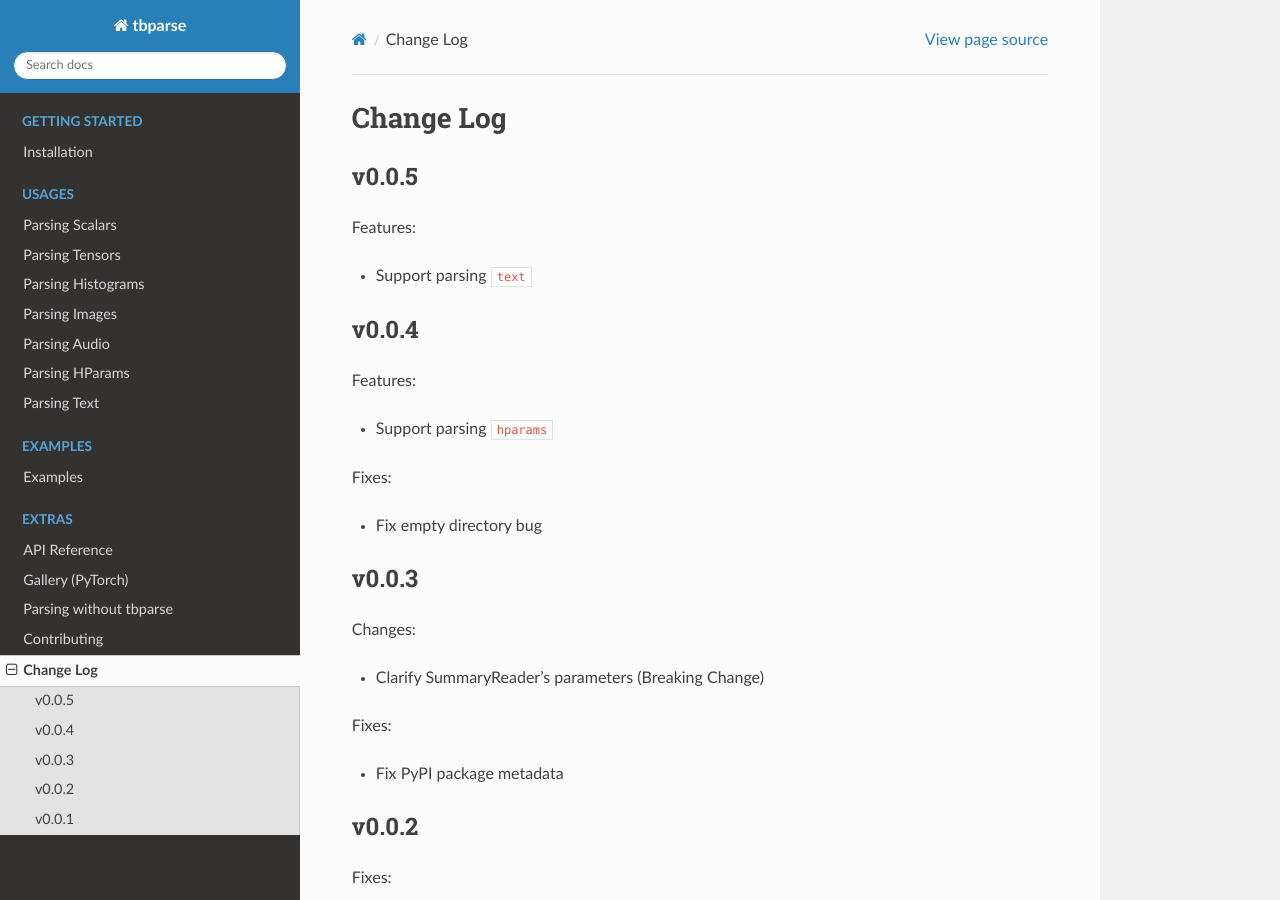
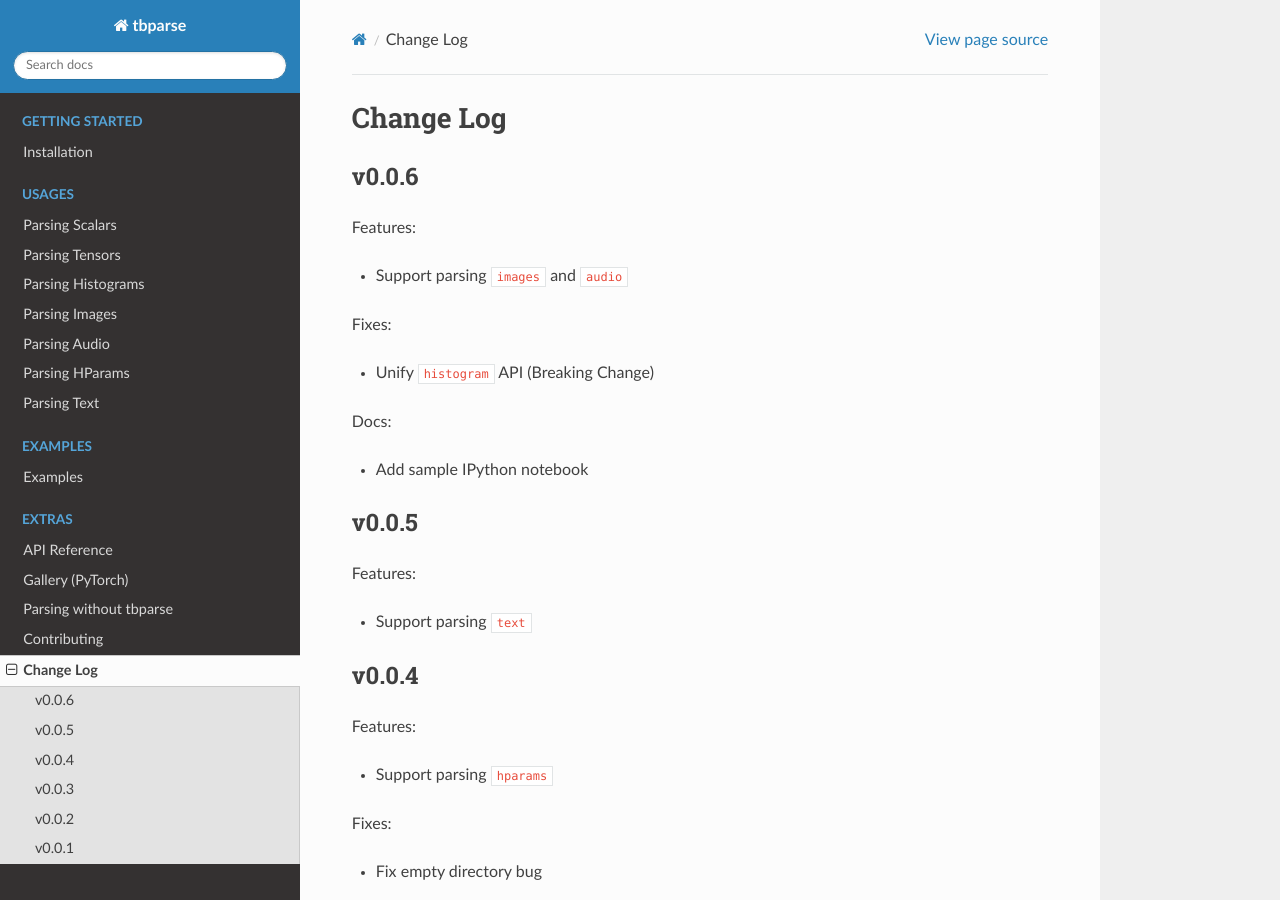
Before and after one commit to j3soon/tbparse, a Sphinx documentation site: the page built from docs/pages/changelog.rst, in a window 1280 px wide and 900 px high. Built offline with Sphinx 7.4.7 and the Read the Docs theme 2.0.0, drawn with Linux system fonts in a browser that asks for light colours.

Commit message:
Bump version number to v0.0.6

```diff
--- a/docs/pages/changelog.rst
+++ b/docs/pages/changelog.rst
@@ -1,6 +1,21 @@
 ===================================
 Change Log
 ===================================
+
+v0.0.6
+===================================
+
+Features:
+
+* Support parsing ``images`` and ``audio``
+
+Fixes:
+
+* Unify ``histogram`` API (Breaking Change)
+
+Docs:
+
+* Add sample IPython notebook
 
 v0.0.5
 ===================================
--- a/setup.py
+++ b/setup.py
@@ -7,10 +7,11 @@ github_url = "https://github.com/j3soon/tbparse"
 
 setuptools.setup(
     name="tbparse",
-    version="0.0.5",
+    version="0.0.6",
     author="Johnson",
     author_email="j3.soon@msa.hinet.net",
-    description="Read, parse, and plot tensorboard event logs with ease!",
+    description="Load tensorboard event logs as pandas DataFrames; " + \
+    "Read, parse, and plot tensorboard event logs with ease!",
     long_description=long_description,
     long_description_content_type="text/markdown",
     url=github_url,
```
Also changed, not shown: README.md (+1 -1 lines).
